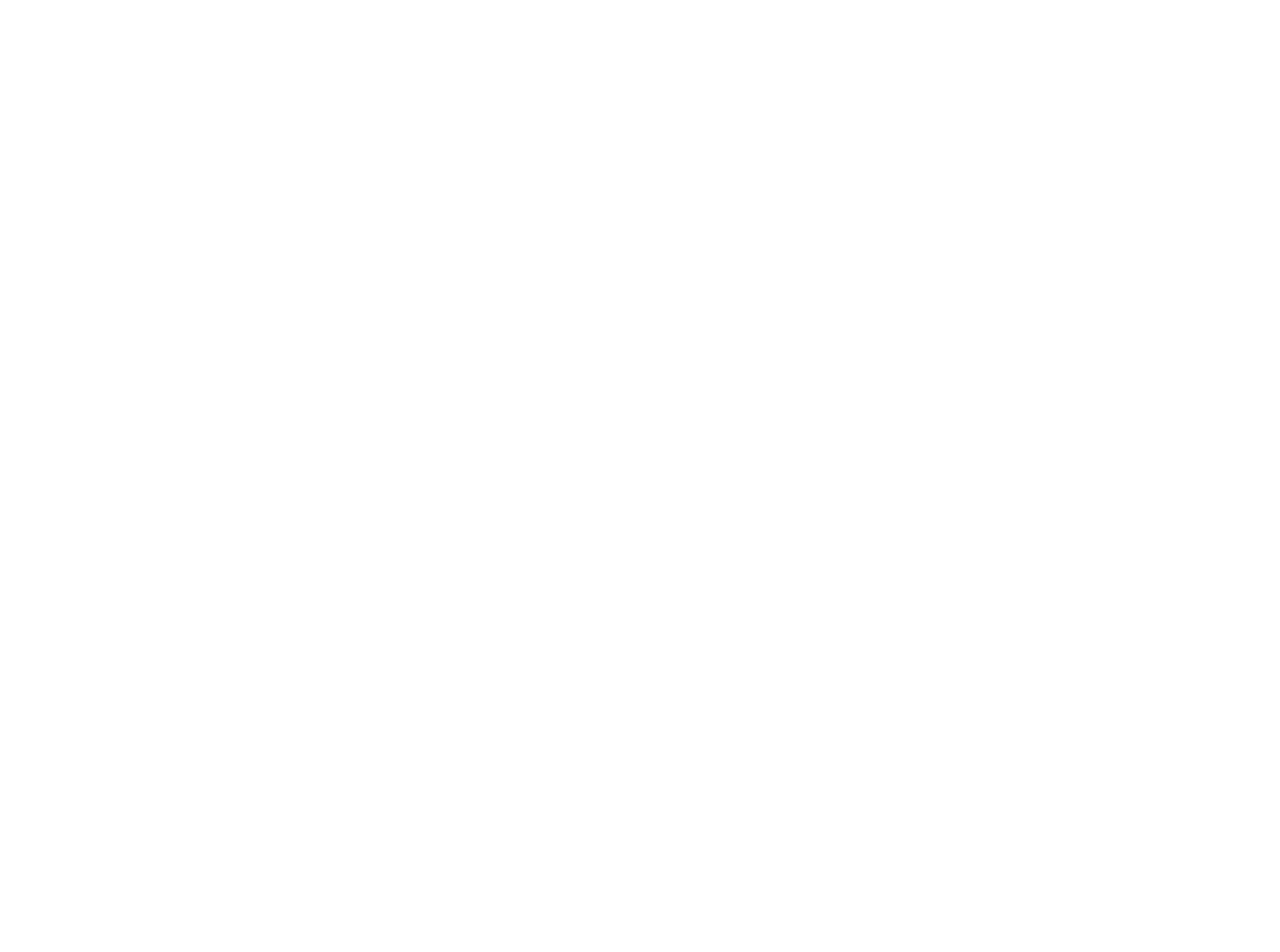
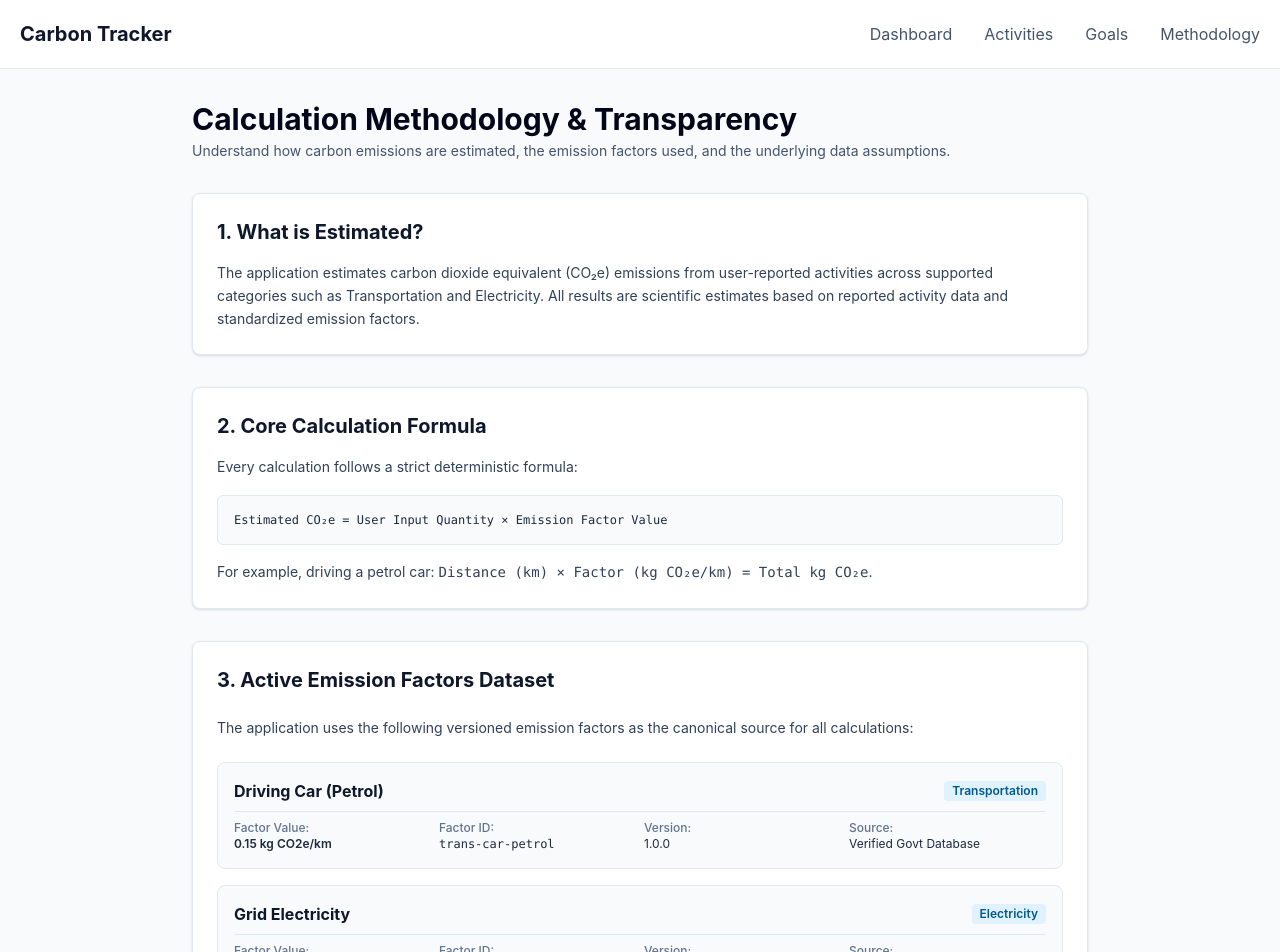
Before and after one commit to anushkay91/CarbonFootS, a React (Vite) app: page /methodology in a window 1280 px wide. Before the commit this address had no page. Shown: the top 952 px of the page. Before the commit the page ends 800 px from the top, so only its background shows below. Built offline with nearby package versions, Linux system fonts and the light colour scheme.

Commit message:
feat: add methodology page for calculation transparency
Implemented a dedicated page to explain the carbon footprint calculation formula, emission factors, and data assumptions. Added navigation to the main menu and introduced regression tests to verify calculation transparency.

```diff
--- a/src/App.tsx
+++ b/src/App.tsx
@@ -13,6 +13,7 @@
 import GoalsPage from './pages/GoalsPage';
 import CreateGoalPage from './pages/CreateGoalPage';
 import GoalDetailPage from './pages/GoalDetailPage';
+import MethodologyPage from './pages/MethodologyPage';
 
 export default function App() {
   return (
@@ -26,6 +27,7 @@
         <Route path="/goals" element={<GoalsPage />} />
         <Route path="/goals/new" element={<CreateGoalPage />} />
         <Route path="/goals/:id" element={<GoalDetailPage />} />
+        <Route path="/methodology" element={<MethodologyPage />} />
       </Routes>
     </BrowserRouter>
   );
--- a/src/components/Layout.tsx
+++ b/src/components/Layout.tsx
@@ -35,6 +35,11 @@
                 Goals
               </Link>
             </li>
+            <li>
+              <Link to="/methodology" className="text-slate-600 hover:text-sky-600 focus:outline-none focus:ring-2 focus:ring-sky-500 rounded-md p-1">
+                Methodology
+              </Link>
+            </li>
           </ul>
         </nav>
       </header>
--- /dev/null
+++ b/src/pages/MethodologyPage.tsx
@@ -0,0 +1,85 @@
+import React from 'react';
+import Layout from '../components/Layout';
+import { EMISSION_FACTORS } from '../data/emissionFactors';
+
+export default function MethodologyPage() {
+  const factors = Object.values(EMISSION_FACTORS);
+
+  return (
+    <Layout>
+      <div className="max-w-4xl mx-auto space-y-8">
+        <div>
+          <h1 className="text-3xl font-bold text-slate-950">Calculation Methodology & Transparency</h1>
+          <p className="text-slate-600 text-sm mt-1">
+            Understand how carbon emissions are estimated, the emission factors used, and the underlying data assumptions.
+          </p>
+        </div>
+
+        <div className="bg-white p-6 rounded-lg border border-slate-200 shadow-sm space-y-4">
+          <h2 className="text-xl font-bold text-slate-900">1. What is Estimated?</h2>
+          <p className="text-slate-700 text-sm leading-relaxed">
+            The application estimates carbon dioxide equivalent (CO₂e) emissions from user-reported activities across supported categories such as Transportation and Electricity. All results are scientific estimates based on reported activity data and standardized emission factors.
+          </p>
+        </div>
+
+        <div className="bg-white p-6 rounded-lg border border-slate-200 shadow-sm space-y-4">
+          <h2 className="text-xl font-bold text-slate-900">2. Core Calculation Formula</h2>
+          <p className="text-slate-700 text-sm leading-relaxed">
+            Every calculation follows a strict deterministic formula:
+          </p>
+          <div className="bg-slate-50 p-4 rounded-md font-mono text-xs text-slate-800 border border-slate-200">
+            Estimated CO₂e = User Input Quantity × Emission Factor Value
+          </div>
+          <p className="text-slate-700 text-sm leading-relaxed">
+            For example, driving a petrol car: <code>Distance (km) × Factor (kg CO₂e/km) = Total kg CO₂e</code>.
+          </p>
+        </div>
+
+        <div className="bg-white p-6 rounded-lg border border-slate-200 shadow-sm space-y-6">
+          <h2 className="text-xl font-bold text-slate-900">3. Active Emission Factors Dataset</h2>
+          <p className="text-slate-700 text-sm text-slate-600">
+            The application uses the following versioned emission factors as the canonical source for all calculations:
+          </p>
+
+          <div className="space-y-4">
+            {factors.map(factor => (
+              <div key={factor.id} className="border border-slate-200 rounded-lg p-4 bg-slate-50 space-y-2">
+                <div className="flex items-center justify-between">
+                  <span className="font-bold text-slate-900">{factor.activity}</span>
+                  <span className="text-xs font-semibold bg-sky-100 text-sky-800 px-2 py-0.5 rounded">
+                    {factor.category}
+                  </span>
+                </div>
+                <div className="grid grid-cols-2 sm:grid-cols-4 gap-2 text-xs text-slate-600 pt-2 border-t border-slate-200">
+                  <div>
+                    <span className="font-medium text-slate-500 block">Factor Value:</span>
+                    <span className="font-semibold text-slate-800">{factor.value} {factor.unit}</span>
+                  </div>
+                  <div>
+                    <span className="font-medium text-slate-500 block">Factor ID:</span>
+                    <span className="font-mono text-slate-800">{factor.id}</span>
+                  </div>
+                  <div>
+                    <span className="font-medium text-slate-500 block">Version:</span>
+                    <span className="text-slate-800">{factor.version}</span>
+                  </div>
+                  <div>
+                    <span className="font-medium text-slate-500 block">Source:</span>
+                    <span className="text-slate-800">{factor.source}</span>
+                  </div>
+                </div>
+              </div>
+            ))}
+          </div>
+        </div>
+
+        <div className="bg-white p-6 rounded-lg border border-slate-200 shadow-sm space-y-4">
+          <h2 className="text-xl font-bold text-slate-900">4. Estimation & Data Quality</h2>
+          <p className="text-slate-700 text-sm leading-relaxed">
+            Results are estimates and may vary depending on individual vehicle efficiency, grid energy mix, and user reporting accuracy. Data quality indicators (High, Medium, Low) reflect whether inputs are based on direct bills, measured devices, or standard category averages.
+          </p>
+        </div>
+      </div>
+    </Layout>
+  );
+}
```
Also changed, not shown: 1 other file (tests, documents, lock files or other folders).
